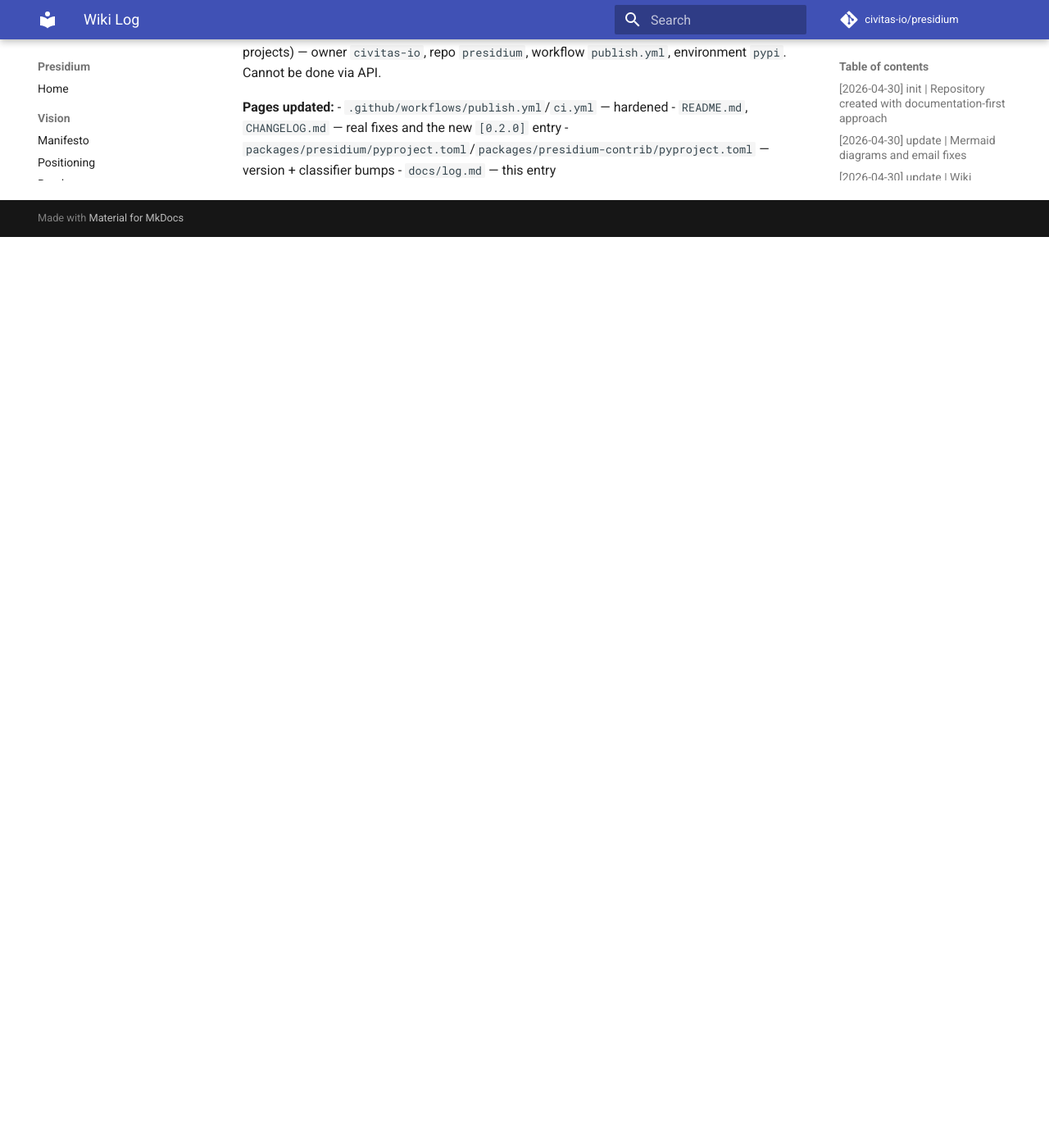
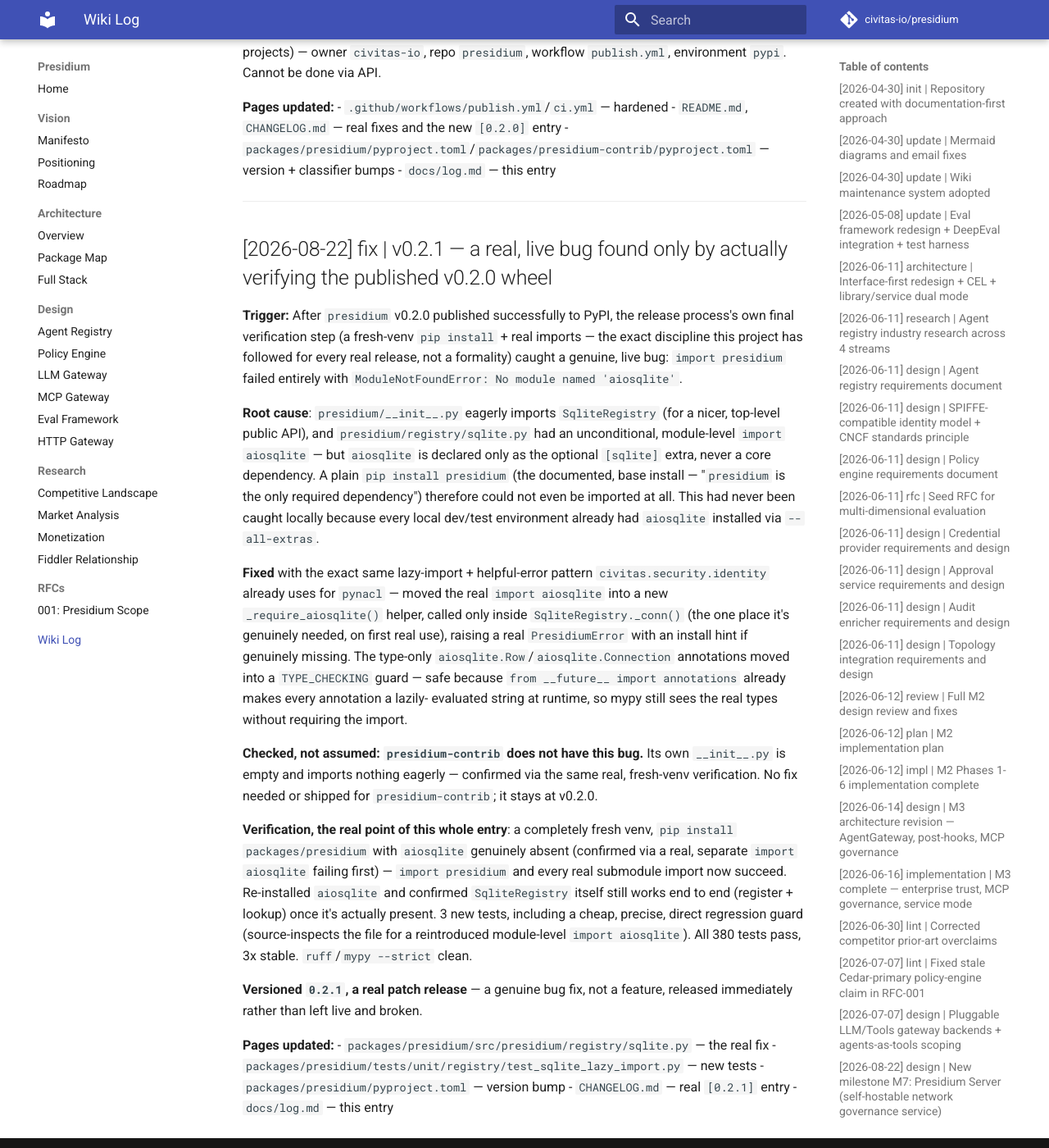
Before and after one commit to civitas-io/presidium, an MkDocs documentation site: the page built from docs/log.md, in a window 1280 px wide and 1400 px high, scrolled down 30578 px. Shown: the whole window at 82% size. Built offline with MkDocs 1.6.1 and Material for MkDocs 9.7.7, drawn with Linux system fonts in a browser that asks for light colours; comment, search, counter and statistics services are not loaded; before the commit the page ends 30867 px from its top, so only the background shows below that.

Commit message:
fix: presidium v0.2.1 — import presidium failed without [sqlite] extra
Found by actually verifying the just-published v0.2.0 wheel in a
fresh venv -- the exact verification discipline this project follows
for every real release, which is precisely what caught this before it
went any further unnoticed.

presidium/__init__.py eagerly imports SqliteRegistry, and
presidium/registry/sqlite.py had an unconditional, module-level
import aiosqlite -- but aiosqlite is declared only as the optional
[sqlite] extra, never a core dependency. A plain pip install presidium
(the documented, base install -- "presidium is the only required
dependency") could not even be imported at all. Never caught locally
because every local dev/test environment already had aiosqlite
installed via --all-extras.

Fixed with the exact same lazy-import + helpful-error pattern
civitas.security.identity already uses for pynacl: moved the real
import aiosqlite into a new _require_aiosqlite() helper, called only
inside SqliteRegistry._conn() (the one place it's genuinely needed),
raising a real PresidiumError with an install hint if genuinely
missing. Type-only aiosqlite.Row/aiosqlite.Connection annotations
moved into a TYPE_CHECKING guard -- safe because
`from __future__ import annotations` already makes every annotation a
lazily-evaluated string at runtime.

Checked, not assumed: presidium-contrib does not have this bug -- its
own __init__.py is empty and imports nothing eagerly, confirmed via
the same real, fresh-venv verification. No fix needed or shipped for
presidium-contrib; it stays at v0.2.0.

Verification: a completely fresh venv, pip install with aiosqlite
genuinely absent -- import presidium and every real submodule import
now succeed. Re-installed aiosqlite and confirmed SqliteRegistry still
works end to end (register + lookup) once actually present. 3 new
tests, including a cheap, precise, direct regression guard
(source-inspects the file for a reintroduced module-level
import aiosqlite). All 380 tests pass, 3x stable. ruff/mypy --strict
clean.

Versioned 0.2.1, a real patch release for a real bug fix, shipped
immediately rather than left live and broken.

```diff
--- a/docs/log.md
+++ b/docs/log.md
@@ -1203,3 +1203,50 @@ Cannot be done via API.
 - `packages/presidium/pyproject.toml`/`packages/presidium-contrib/pyproject.toml` — version +
   classifier bumps
 - `docs/log.md` — this entry
+
+---
+
+## [2026-08-22] fix | v0.2.1 — a real, live bug found only by actually verifying the published v0.2.0 wheel
+
+**Trigger:** After `presidium` v0.2.0 published successfully to PyPI, the release process's own
+final verification step (a fresh-venv `pip install` + real imports — the exact discipline this
+project has followed for every real release, not a formality) caught a genuine, live bug: `import
+presidium` failed entirely with `ModuleNotFoundError: No module named 'aiosqlite'`.
+
+**Root cause**: `presidium/__init__.py` eagerly imports `SqliteRegistry` (for a nicer, top-level
+public API), and `presidium/registry/sqlite.py` had an unconditional, module-level `import
+aiosqlite` — but `aiosqlite` is declared only as the optional `[sqlite]` extra, never a core
+dependency. A plain `pip install presidium` (the documented, base install — "`presidium` is the
+only required dependency") therefore could not even be imported at all. This had never been
+caught locally because every local dev/test environment already had `aiosqlite` installed via
+`--all-extras`.
+
+**Fixed** with the exact same lazy-import + helpful-error pattern `civitas.security.identity`
+already uses for `pynacl` — moved the real `import aiosqlite` into a new `_require_aiosqlite()`
+helper, called only inside `SqliteRegistry._conn()` (the one place it's genuinely needed, on first
+real use), raising a real `PresidiumError` with an install hint if genuinely missing. The
+type-only `aiosqlite.Row`/`aiosqlite.Connection` annotations moved into a `TYPE_CHECKING` guard —
+safe because `from __future__ import annotations` already makes every annotation a lazily-
+evaluated string at runtime, so mypy still sees the real types without requiring the import.
+
+**Checked, not assumed: `presidium-contrib` does not have this bug.** Its own `__init__.py` is
+empty and imports nothing eagerly — confirmed via the same real, fresh-venv verification. No fix
+needed or shipped for `presidium-contrib`; it stays at v0.2.0.
+
+**Verification, the real point of this whole entry**: a completely fresh venv, `pip install
+packages/presidium` with `aiosqlite` genuinely absent (confirmed via a real, separate `import
+aiosqlite` failing first) — `import presidium` and every real submodule import now succeed.
+Re-installed `aiosqlite` and confirmed `SqliteRegistry` itself still works end to end (register +
+lookup) once it's actually present. 3 new tests, including a cheap, precise, direct regression
+guard (source-inspects the file for a reintroduced module-level `import aiosqlite`). All 380 tests
+pass, 3x stable. `ruff`/`mypy --strict` clean.
+
+**Versioned `0.2.1`, a real patch release** — a genuine bug fix, not a feature, released
+immediately rather than left live and broken.
+
+**Pages updated:**
+- `packages/presidium/src/presidium/registry/sqlite.py` — the real fix
+- `packages/presidium/tests/unit/registry/test_sqlite_lazy_import.py` — new tests
+- `packages/presidium/pyproject.toml` — version bump
+- `CHANGELOG.md` — real `[0.2.1]` entry
+- `docs/log.md` — this entry
```
Also changed, not shown: CHANGELOG.md (+23 -0 lines), 4 other files.
